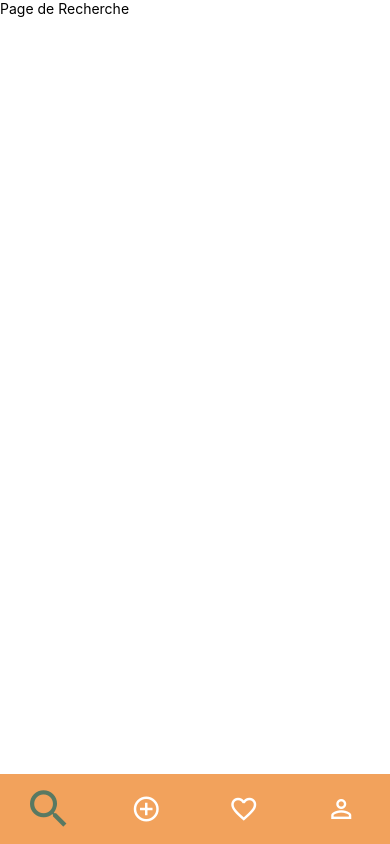
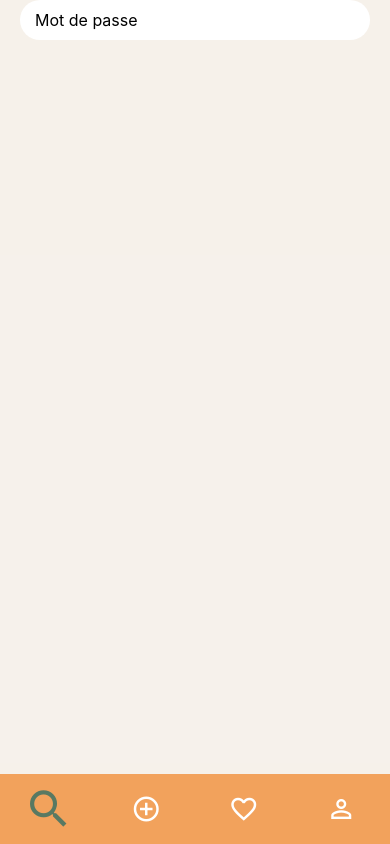
Before and after one commit to lucasleroyy/IWA_Campseeker_IG5, a React Native app: screen / in a window 390 px wide. Built offline with nearby package versions, Linux system fonts and the light colour scheme.

Commit message:
composant Champ ok

```diff
--- a/App.js
+++ b/App.js
@@ -1,6 +1,7 @@
 import React, { useState } from 'react';
 import { View, Text, StyleSheet } from 'react-native';
-import Bandeau from './src/components/Bandeau'; // Assure-toi du bon chemin
+import Bandeau from './src/components/Bandeau';
+import Champ from './src/components/Champ';
 
 const App = () => {
   const [currentPage, setCurrentPage] = useState('Search');
@@ -11,11 +12,7 @@ const App = () => {
 
   return (
     <View style={styles.container}>
-      {currentPage === 'Search' && <Text>Page de Recherche</Text>}
-      {currentPage === 'Add' && <Text>Page Ajouter</Text>}
-      {currentPage === 'Favorites' && <Text>Mes lieux favoris</Text>}
-      {currentPage === 'Profile' && <Text>Page Profil</Text>}
-
+      <Champ placeholder="Mot de passe" />
       <Bandeau currentPage={currentPage} onNavigate={onNavigate} />
     </View>
   );
@@ -24,6 +21,7 @@ const App = () => {
 const styles = StyleSheet.create({
   container: {
     flex: 1,
+    backgroundColor: 'rgba(166, 116, 55, 0.1)',
   },
 });
 
--- /dev/null
+++ b/src/components/Champ.js
@@ -0,0 +1,33 @@
+import React from 'react';
+import { View, TextInput, StyleSheet } from 'react-native';
+
+const Champ = ({ placeholder, editable = true }) => {
+  return (
+    <View style={styles.container}>
+      <TextInput
+        style={styles.input}
+        placeholder={placeholder}
+        placeholderTextColor="#000"
+        editable={editable}  // Permet de rendre le champ modifiable ou non
+      />
+    </View>
+  );
+};
+
+const styles = StyleSheet.create({
+  container: {
+    width: '100%',
+    paddingRight: 20,
+    paddingLeft: 20,
+  },
+  input: {
+    backgroundColor: '#FFF',
+    borderRadius: 20,
+    paddingHorizontal: 15,
+    paddingVertical: 10,
+    fontSize: 16,
+    color: '#000',  // Couleur du texte
+  },
+});
+
+export default Champ;
```
